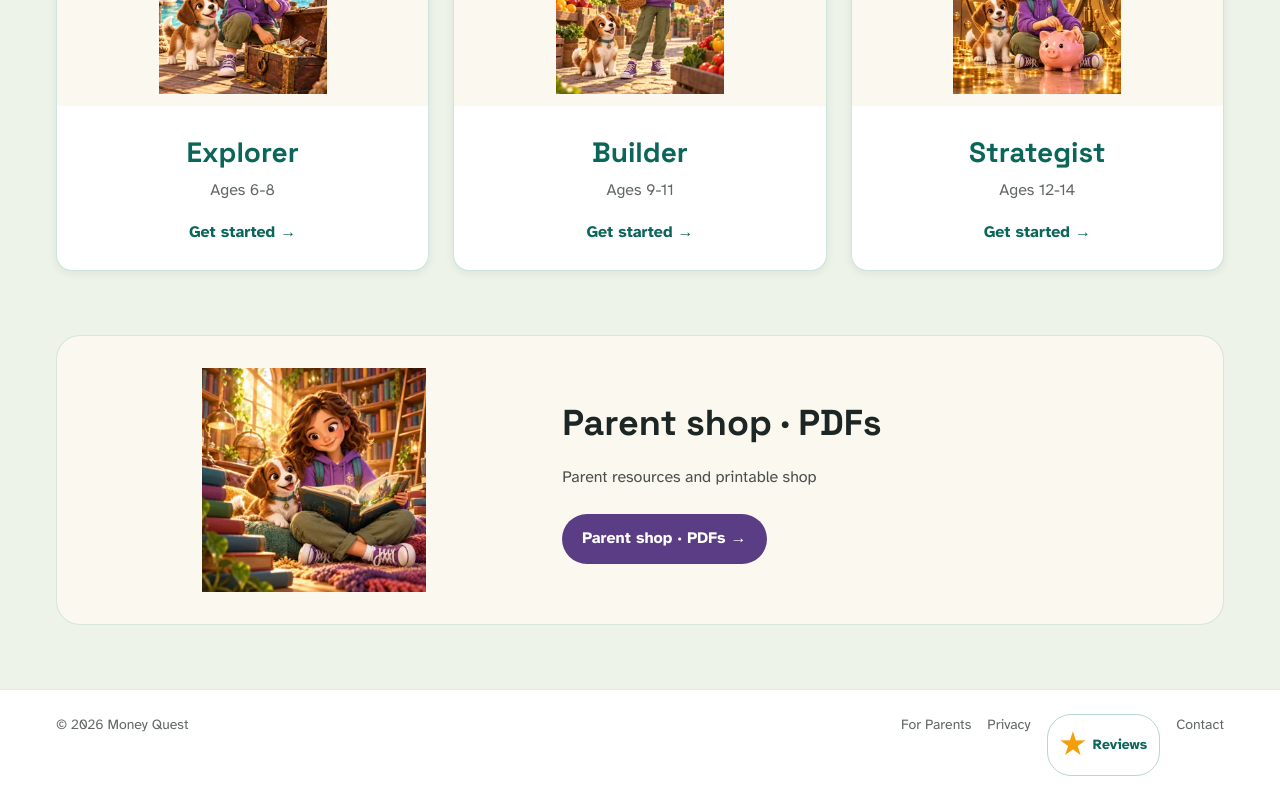
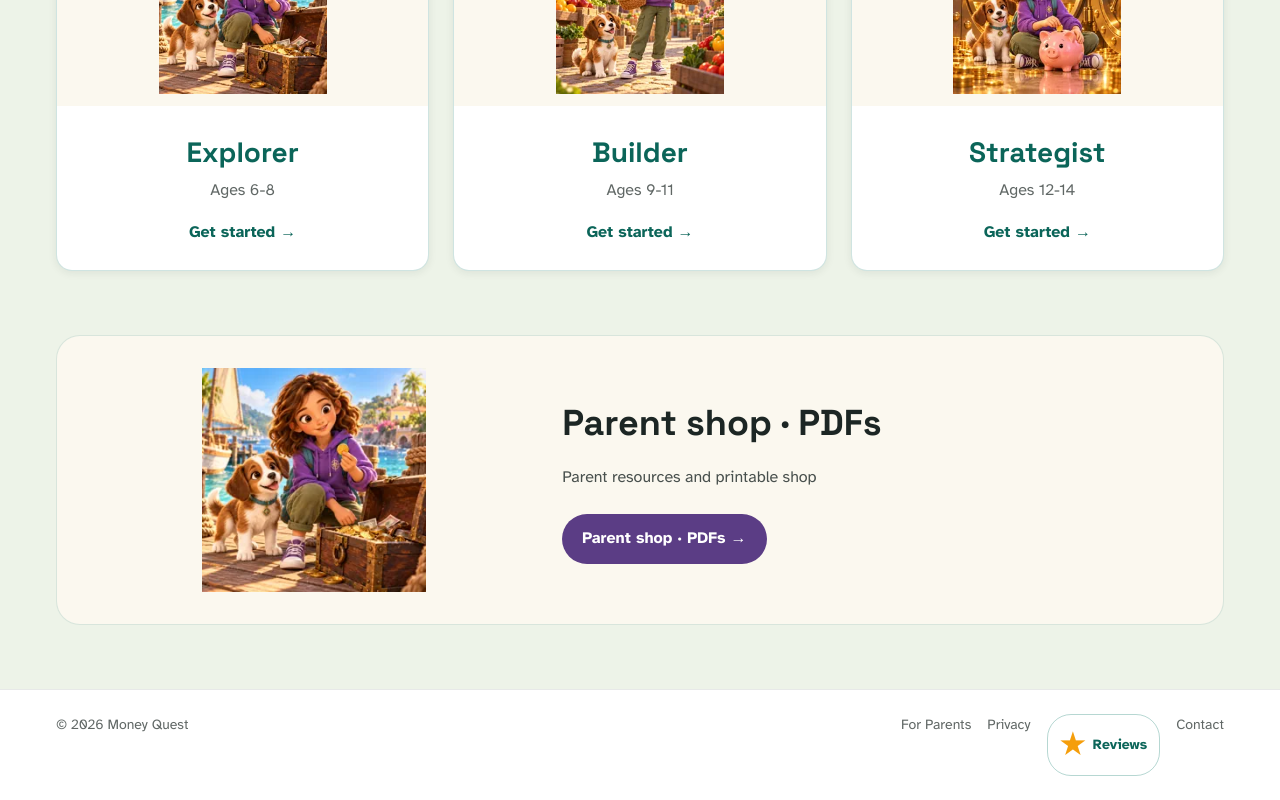
Before and after one commit to laviniamoraru28-creator/money-quest, a Next.js app: page /en in a window 1280 px wide. Shown: the part 1263-2063 px from the top of the page. Built offline with nearby package versions, Linux system fonts and the light colour scheme; no server answers.

Commit message:
Use existing money-themed artwork for Parent Shop preview

```diff
--- a/src/app/[locale]/page.tsx
+++ b/src/app/[locale]/page.tsx
@@ -111,7 +111,7 @@ export default async function LandingPage({ params }: { params: Promise<{ locale
         {/* Parent shop stays visible; secondary experiences live in the menu. */}
         <section className="mx-auto max-w-[1200px] px-sm pb-2xl" aria-labelledby="parent-shop-heading">
           <div className="grid items-center gap-md overflow-hidden rounded-3xl border border-teal/15 bg-cream p-md md:grid-cols-[minmax(0,1fr)_minmax(0,1.4fr)] md:p-lg">
-            <Image unoptimized src="/images/money-quest/sections/library-thumb.webp" alt="" width={480} height={360} loading="lazy" className="mx-auto h-44 w-full rounded-xl object-contain md:h-56" />
+            <Image unoptimized src="/images/money-quest/worlds/coin-cove-thumb.webp" alt="" width={480} height={360} loading="lazy" className="mx-auto h-44 w-full rounded-xl object-contain md:h-56" />
             <div>
               <h2 id="parent-shop-heading" className="font-display text-2xl font-bold text-ink">{t("nav.parentShop")}</h2>
               <p className="mt-xs text-ink/80">{t("landing.parentResourcesLink")}</p>
```
